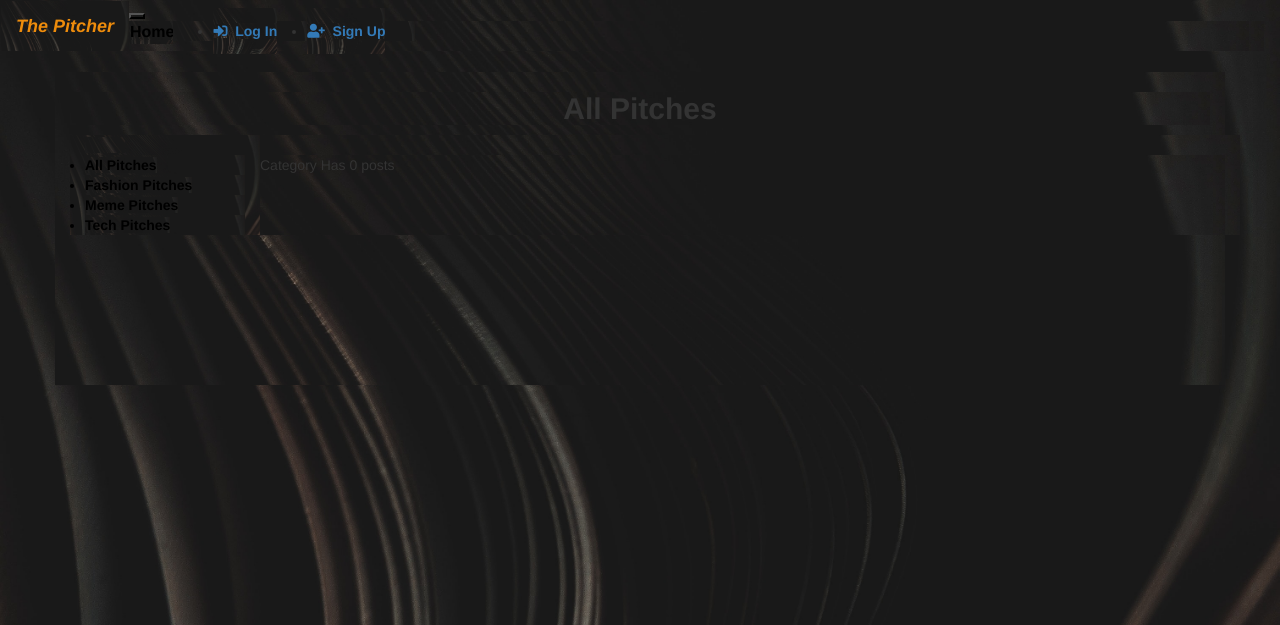
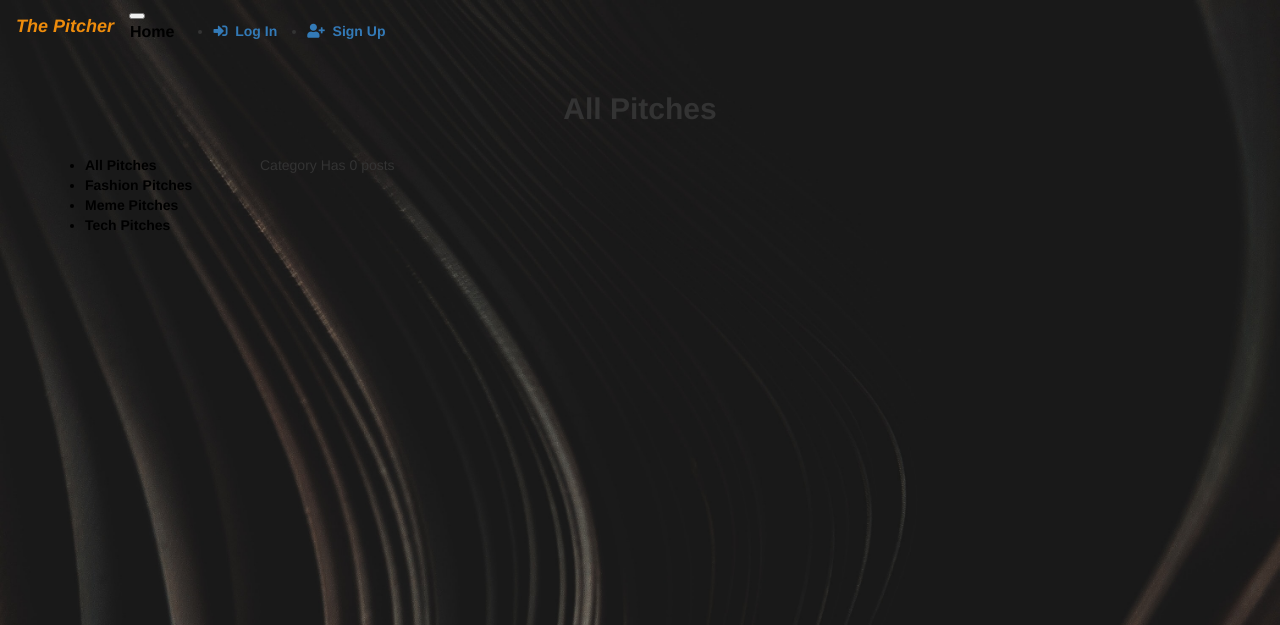
Before and after one commit to LauretteMongina/The_pitcher, a Flask app: page / in a window 1280 px wide. Shown: the top 625 px of the page. Run offline with Flask 2, Linux system fonts and the light colour scheme; data that the repository does not hold is empty; some libraries are stand-ins or nearby versions.

Commit message:
Updates styles.css

```diff
--- a/app/static/styles.css
+++ b/app/static/styles.css
@@ -1,8 +1,8 @@
 /* *{
   background-color: royalblue;
 / */
-*{
-  background-image: url("background.jpg");
+body{
+  background-image: url("../../background.jpg");
   background-size: cover;
   background-repeat: no-repeat;
 }
```
